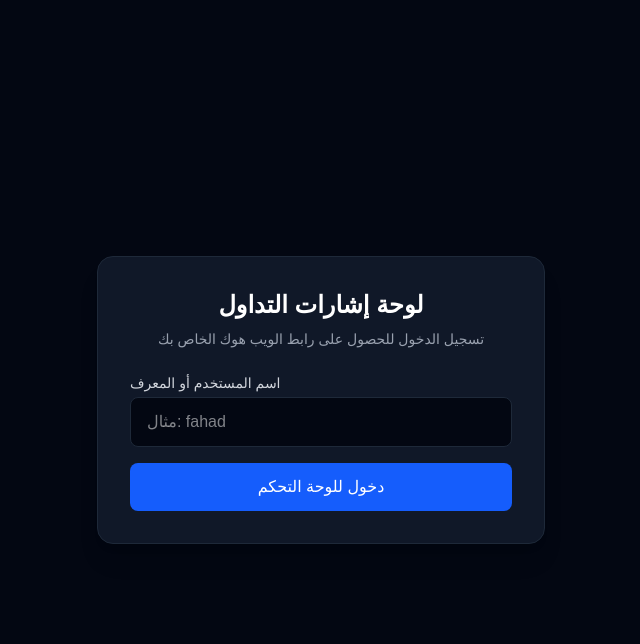
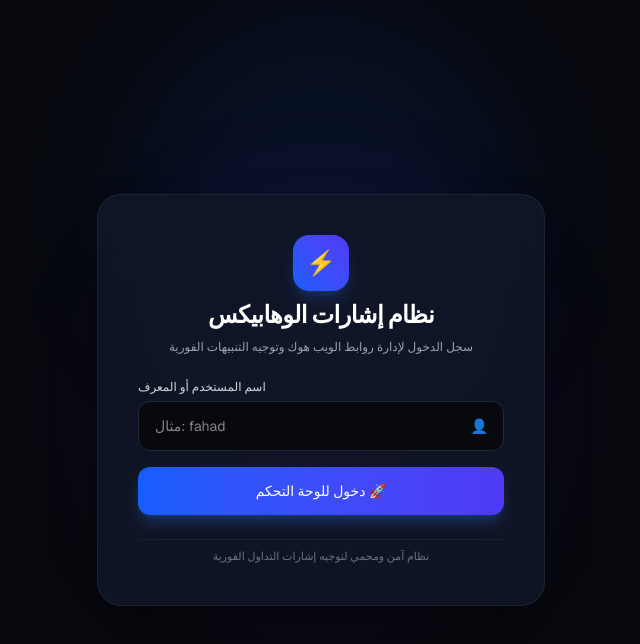
Before and after one commit to hamato19/signal-flow-dashboard, a Next.js app: page / in a window 1280 px wide. Shown: the top 644 px of the page, without its empty margins (319-959 px from the left). Built offline with nearby package versions, Linux system fonts and the light colour scheme.

Commit message:
Update page.tsx

```diff
--- a/src/app/page.tsx
+++ b/src/app/page.tsx
@@ -4,41 +4,78 @@ import { useRouter } from 'next/navigation';
 
 export default function LoginPage() {
   const [username, setUsername] = useState('');
+  const [isLoading, setIsLoading] = useState(false);
   const router = useRouter();
 
   const handleLogin = (e: React.FormEvent) => {
     e.preventDefault();
     if (!username.trim()) return;
-    // تخزين اسم المستخدم وتوجيهه للوحة التحكم الخاصة به
+
+    setIsLoading(true);
+    // تخزين اسم المستخدم وتوجيهه للوحة التحكم
     localStorage.setItem('signal_user', username.trim());
+
+    // محاكاة انتقال سلس وتأخير بسيط لتجربة مستخدم أفضل
+    setTimeout(() => {
       router.push('/dashboard');
+    }, 600);
   };
 
   return (
-    <div className="min-h-screen bg-gray-950 text-white flex items-center justify-center p-4">
-      <div className="bg-gray-900 border border-gray-800 p-8 rounded-2xl w-full max-w-md shadow-xl">
-        <h1 className="text-2xl font-bold mb-2 text-center">لوحة إشارات التداول</h1>
-        <p className="text-gray-400 text-sm text-center mb-6">تسجيل الدخول للحصول على رابط الويب هوك الخاص بك</p>
+    <div className="min-h-screen bg-[#07090e] text-white flex items-center justify-center p-4 relative overflow-hidden font-sans">
+
+      {/* تأثيرات خلفية مضيئة عصرية */}
+      <div className="absolute top-1/4 left-1/2 -translate-x-1/2 -translate-y-1/2 w-96 h-96 bg-blue-600/10 rounded-full blur-3xl pointer-events-none"></div>
+      <div className="absolute bottom-1/4 left-1/2 -translate-x-1/2 w-96 h-96 bg-purple-600/10 rounded-full blur-3xl pointer-events-none"></div>
+
+      <div className="relative z-10 bg-[#101726]/90 backdrop-blur-xl border border-gray-800/80 p-8 md:p-10 rounded-3xl w-full max-w-md shadow-2xl shadow-black/50 space-y-6">
+
+        {/* أيقونة العنوان والشعار */}
+        <div className="text-center space-y-2">
+          <div className="inline-flex items-center justify-center w-14 h-14 rounded-2xl bg-gradient-to-tr from-blue-600 to-indigo-600 shadow-lg shadow-blue-500/20 mb-2">
+            <span className="text-2xl">⚡</span>
+          </div>
+          <h1 className="text-2xl font-bold tracking-tight">نظام إشارات الوهابيكس</h1>
+          <p className="text-gray-400 text-xs">سجل الدخول لإدارة روابط الويب هوك وتوجيه التنبيهات الفورية</p>
+        </div>
 
         <form onSubmit={handleLogin} className="space-y-4">
-          <div>
-            <label className="block text-sm text-gray-300 mb-1">اسم المستخدم أو المعرف</label>
+          <div className="space-y-1.5">
+            <label className="block text-xs font-medium text-gray-300">اسم المستخدم أو المعرف</label>
+            <div className="relative">
+              <span className="absolute inset-y-0 right-0 flex items-center pr-4 pointer-events-none text-gray-500 text-sm">👤</span>
               <input
                 type="text"
                 value={username}
                 onChange={(e) => setUsername(e.target.value)}
                 placeholder="مثال: fahad"
-              className="w-full bg-gray-950 border border-gray-800 rounded-lg px-4 py-3 text-white focus:outline-none focus:border-blue-500"
+                className="w-full bg-[#07090e] border border-gray-800 rounded-xl px-4 py-3.5 pr-11 text-white text-sm focus:outline-none focus:border-blue-500 focus:ring-1 focus:ring-blue-500 transition"
                 required
               />
             </div>
+          </div>
+
           <button
             type="submit"
-            className="w-full bg-blue-600 hover:bg-blue-500 text-white font-medium py-3 rounded-lg transition"
+            disabled={isLoading}
+            className="w-full bg-gradient-to-r from-blue-600 to-indigo-600 hover:opacity-90 active:scale-[0.99] text-white font-medium py-3.5 rounded-xl transition shadow-lg shadow-blue-500/25 flex items-center justify-center gap-2 text-sm disabled:opacity-50"
           >
-            دخول للوحة التحكم
+            {isLoading ? (
+              <>
+                <span className="w-4 h-4 border-2 border-white/30 border-t-white rounded-full animate-spin"></span>
+                <span>جاري فتح لوحة التحكم...</span>
+              </>
+            ) : (
+              <span>دخول للوحة التحكم 🚀</span>
+            )}
           </button>
         </form>
+
+        {/* تذييل البطاقة */}
+        <div className="text-center pt-2 border-t border-gray-800/60">
+          <p className="text-[11px] text-gray-500">نظام آمن ومحمي لتوجيه إشارات التداول الفورية</p>
+        </div>
+
       </div>
     </div>
   );
```
Lines whose indentation alone changed are shown as unchanged.
